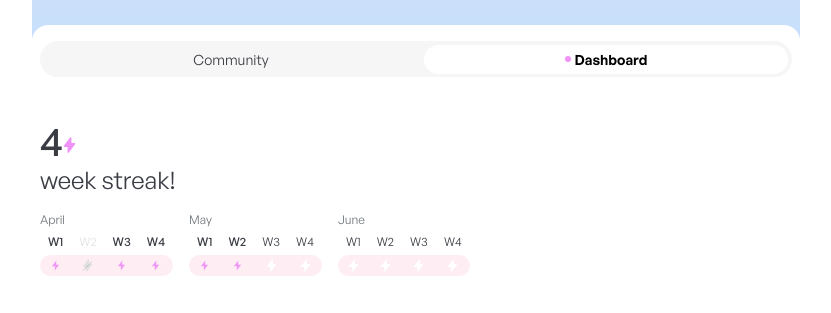
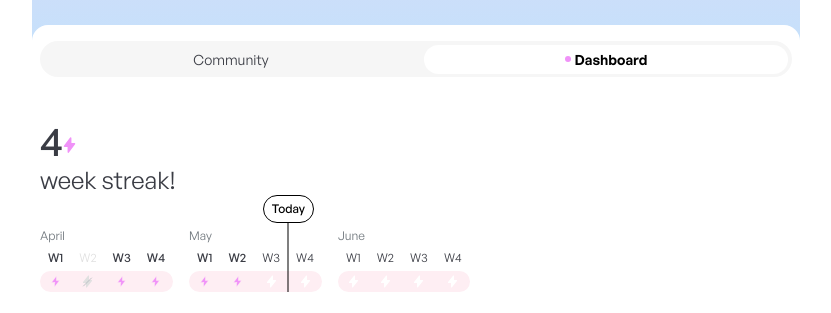
Before and after one commit to saiyam-gambhir/coachup-task, a website built with Vite: page index.html in a window 1280 px wide. Both pictures are taken after a click on the tab "Dashboard". Shown: the part 295-608 px from the top of the page, without its empty margins (224-1055 px from the left). Built offline with nearby package versions, Linux system fonts and the light colour scheme.

Commit message:
Today indicator design

```diff
--- a/index.html
+++ b/index.html
@@ -258,7 +258,7 @@
             <div class="tab-pane show fade" id="dashboard-tab-pane" role="tabpanel" aria-labelledby="profile-tab" tabindex="0">
               <!-- Streak -->
                <div class="streak pt-3">
-                <div class="d-flex flex-column pb-3">
+                <div class="d-flex flex-column">
                   <h2 class="text-lg font-medium m-0">
                     4<svg width="13" height="16" viewBox="0 0 13 16" fill="none" xmlns="http://www.w3.org/2000/svg">
                       <path d="M5.30963 9.27574H1.5L7.69037 1V6.84189H11.5L5.30963 15.1176V9.27574Z" fill="#F092F8" stroke="#F092F8" stroke-width="1.47498" stroke-linecap="round" stroke-linejoin="round"/>
@@ -308,6 +308,7 @@
                   </div>
 
                   <div class="timeline position-relative">
+                    <span class="today-indicator text-xs font-medium px-2 py-1 position-absolute">Today</span>
                     <p class="timeline-month text-xs mb-1">May</p>
                     <ul class="timeline-list d-flex list-unstyled">
                       <li class="timeline-list-item d-flex flex-column">
--- a/src/scss/base.scss
+++ b/src/scss/base.scss
@@ -10,6 +10,7 @@
   --bg-light-yellow: #FFF3C8;
   --bg-light: #F6F6F6;
   --bg-lighter-pink: #FEEEF3;
+  --black: #000000;
   --border-light: #ebebed;
   --border-radius-lg: 40px;
   --border-radius: 16px;
--- a/src/scss/timeline.scss
+++ b/src/scss/timeline.scss
@@ -22,6 +22,7 @@
   &-list-items {
     -ms-overflow-style: none;
     gap: 1rem;
+    padding-top: 2rem;
     scrollbar-width: none;
   }
 
@@ -53,3 +54,24 @@
     background: var(--bg-lighter-pink);
   }
 }
+
+.today-indicator {
+  background: var(--primary-white);
+  border-radius: var(--border-radius-lg);
+  border: 1px solid var(--black);
+  color: var(--black);
+  top: -2rem;
+  right: .5rem;
+
+  &:before {
+    background: var(--black);
+    bottom: -70px;
+    content: '';
+    height: 70px;
+    left: 50%;
+    position: absolute;
+    transform: translateX(-50%);
+    width: 1px;
+    z-index: 1;
+  }
+}
```
